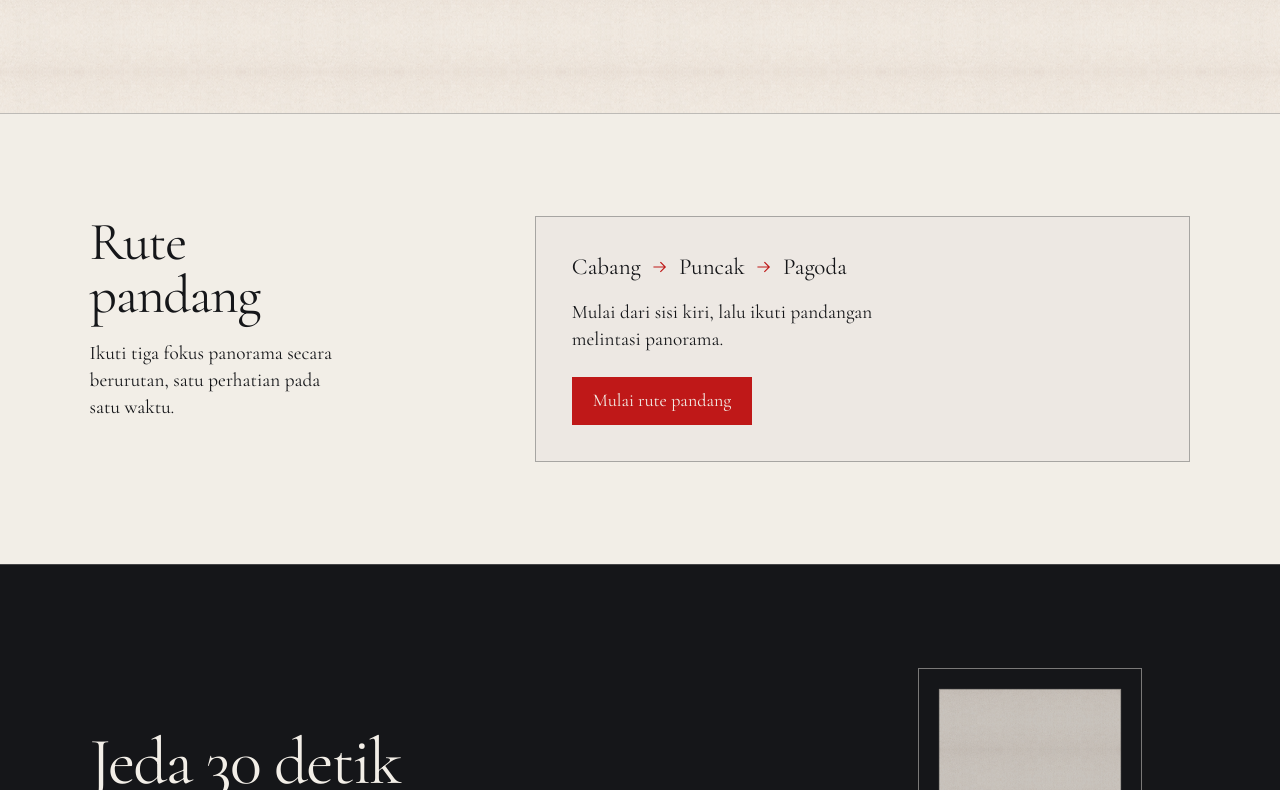
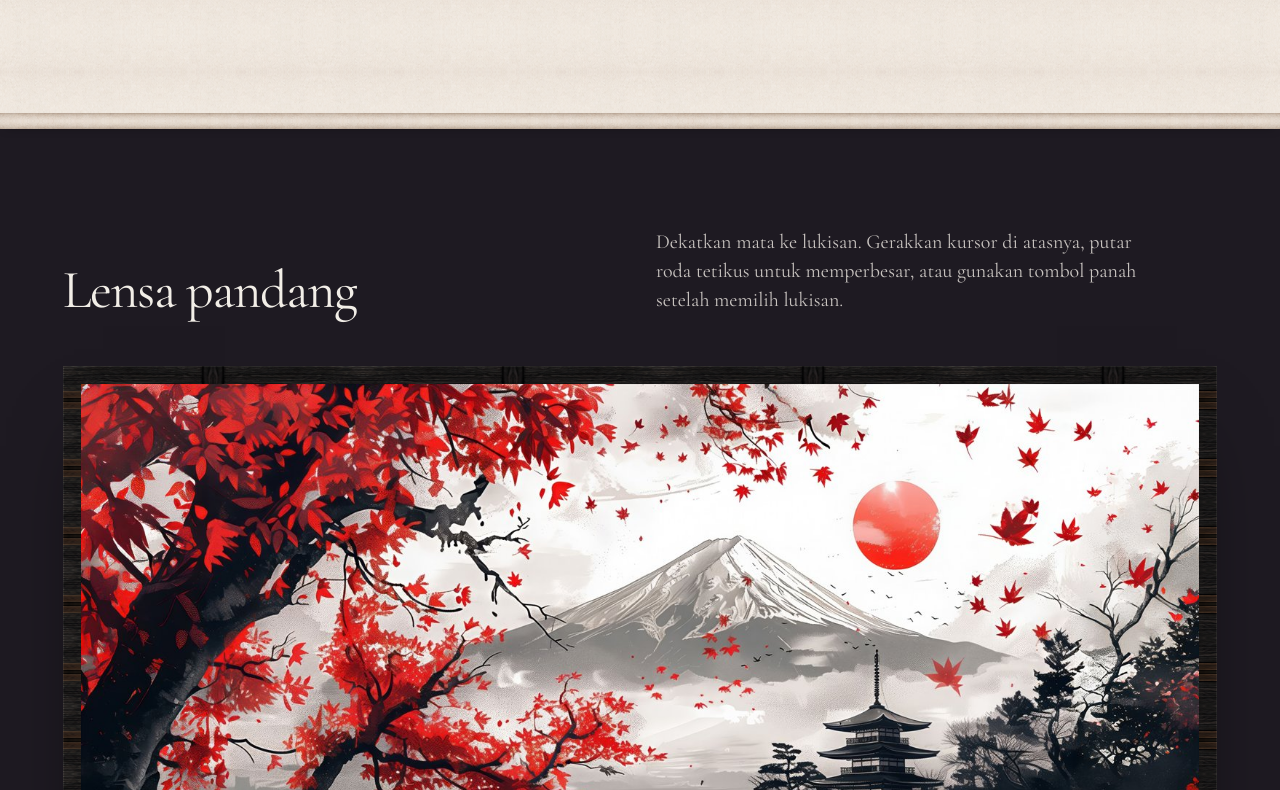
Before and after one commit to Fabverse0/Sakura, a React (Vite) app: page / in a window 1280 px wide. Shown: the part 1370-2160 px from the top of the page. Built offline with nearby package versions, Linux system fonts and the light colour scheme; a web font is replaced by a local one.

Commit message:
feat(lens): Lensa Pandang room with the painting in a timber frame

```diff
--- a/src/App.jsx
+++ b/src/App.jsx
@@ -2,6 +2,7 @@ import { useCallback, useState } from "react";
 import { useViewTransition } from "./hooks/useViewTransition.js";
 import { sections } from "./data/sections.js";
 import { useActiveSection } from "./hooks/useActiveSection.js";
+import { Lens } from "./sections/Lens.jsx";
 import { NavPanel } from "./sections/NavPanel.jsx";
 import { ScrollBeam } from "./sections/ScrollBeam.jsx";
 import { ShojiDoors } from "./components/ShojiDoors.jsx";
@@ -56,6 +57,8 @@ export default function App() {
 
       <PanoramaDetails activeView={activeView} onSelectView={selectView} />
 
+      <Lens />
+
       <GuidedRoute route={route} />
 
       <PauseExperience pause={pause} />
--- /dev/null
+++ b/src/sections/Lens.jsx
@@ -0,0 +1,41 @@
+import { useRef } from "react";
+import { panoramaAt, panoramaArtSrcSet } from "../data/panorama.js";
+
+/**
+ * Lensa Pandang: the whole painting in a timber frame with a square
+ * magnifier that follows the pointer or the arrow keys.
+ */
+export function Lens() {
+  const stageRef = useRef(null);
+
+  return (
+    <section className="room room--sumi lens" id="lensa" aria-labelledby="lens-title">
+      <div className="room__inner">
+        <div className="room__head">
+          <h2 className="room__title" id="lens-title">
+            Lensa pandang
+          </h2>
+          <p className="room__lead">
+            Dekatkan mata ke lukisan. Gerakkan kursor di atasnya, putar roda tetikus untuk
+            memperbesar, atau gunakan tombol panah setelah memilih lukisan.
+          </p>
+        </div>
+
+        <div className="lens__frame">
+          <div className="lens__stage" ref={stageRef}>
+            <img
+              className="lens__art"
+              src={panoramaAt(1920)}
+              srcSet={panoramaArtSrcSet}
+              sizes="(min-width: 1400px) 1320px, 92vw"
+              alt="Lukisan lanskap utuh untuk diperbesar dengan lensa."
+              loading="lazy"
+              decoding="async"
+              draggable="false"
+            />
+          </div>
+        </div>
+      </div>
+    </section>
+  );
+}
--- a/src/styles/index.css
+++ b/src/styles/index.css
@@ -5,6 +5,7 @@
 @import "./route.css";
 @import "./pause.css";
 @import "./room.css";
+@import "./lens.css";
 @import "./focus.css";
 @import "./transitions.css";
 @import "./doors.css";
--- /dev/null
+++ b/src/styles/lens.css
@@ -0,0 +1,27 @@
+.lens__frame {
+  position: relative;
+  padding: 18px;
+  background-color: var(--rail-base);
+  background-image: url("../../assets/plates/view-rail-timber.png");
+  background-size: 300px 68px;
+  box-shadow:
+    0 40px 80px -40px rgb(0 0 0 / 80%),
+    inset 0 0 0 1px rgb(255 255 255 / 6%);
+}
+
+.lens__stage {
+  position: relative;
+  overflow: hidden;
+  aspect-ratio: 16 / 9;
+  background: var(--ink-900);
+  outline-offset: 6px;
+}
+
+.lens__art {
+  display: block;
+  width: 100%;
+  height: 100%;
+  object-fit: cover;
+  user-select: none;
+  -webkit-user-drag: none;
+}
```
